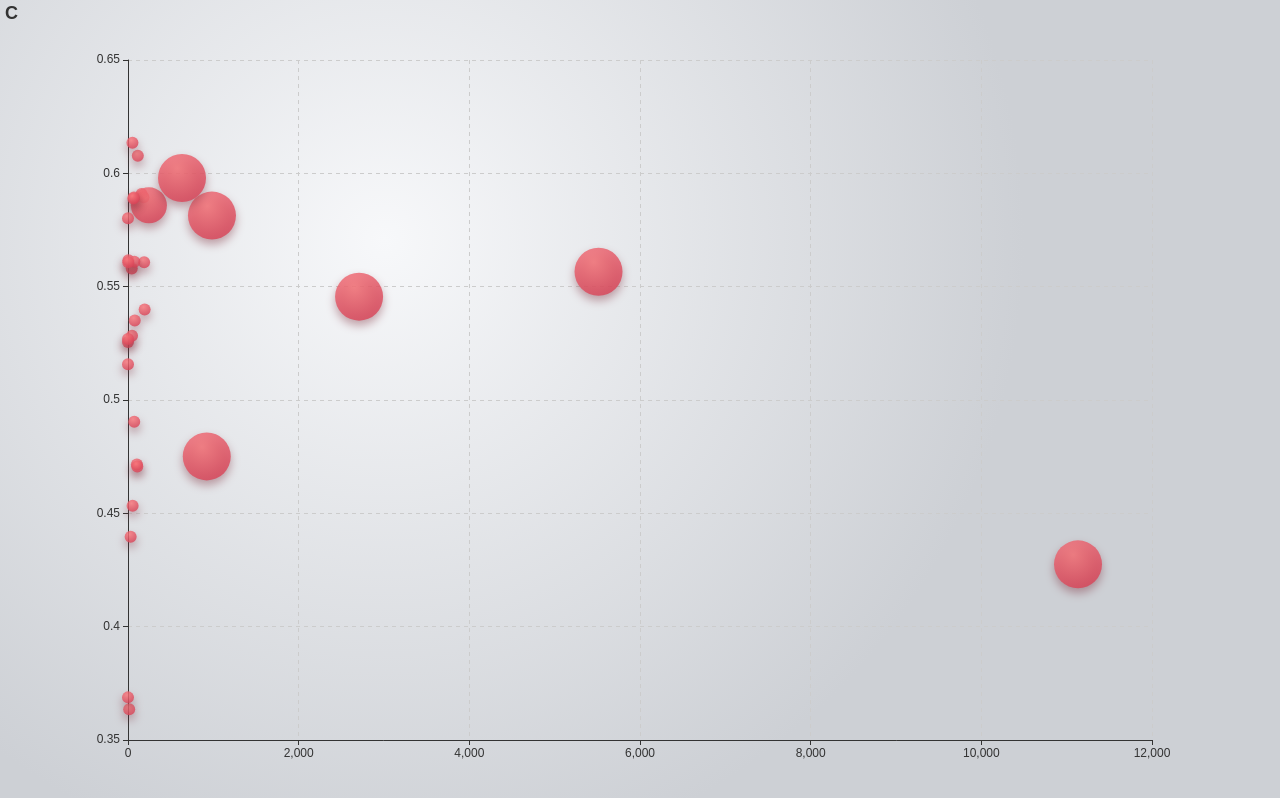
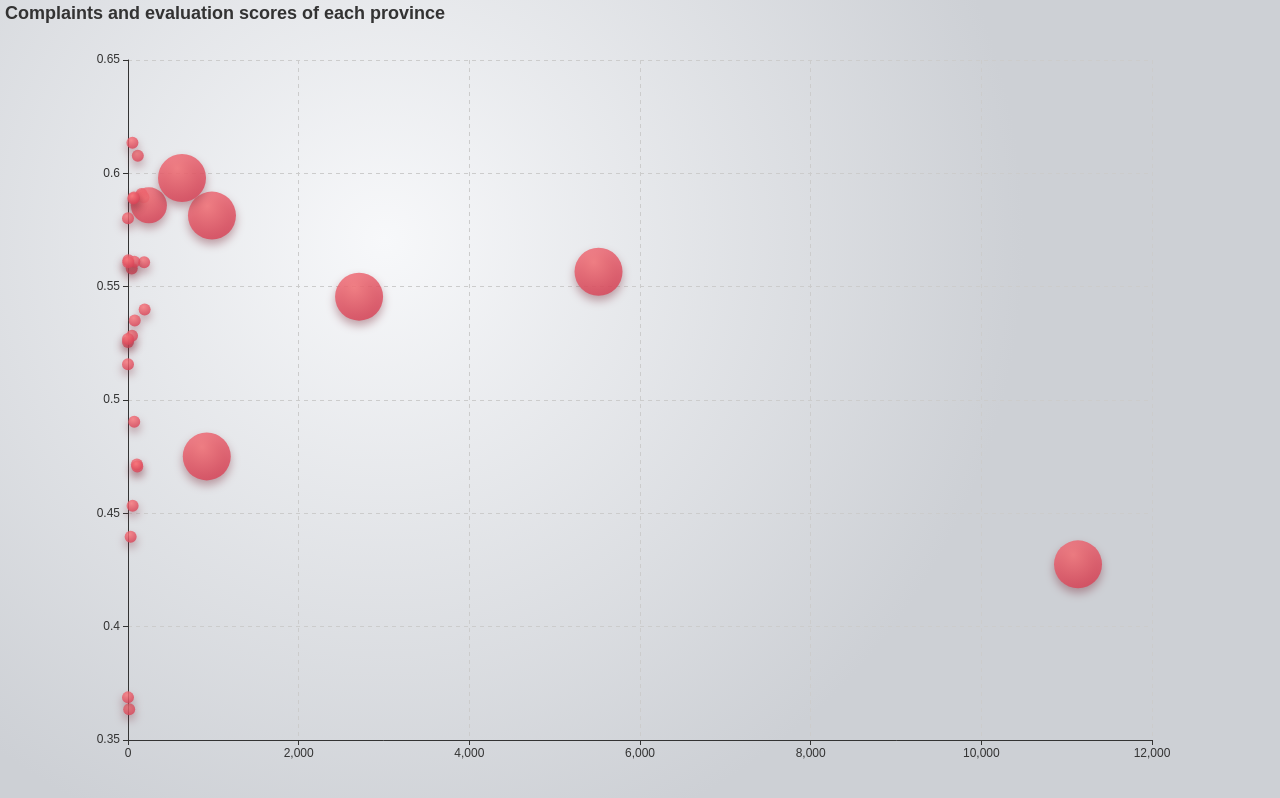
Before and after one commit to anndawn/scatter2, a plain HTML site: page index.html in a window 1280 px wide. Drawn offline with Linux system fonts and the light colour scheme.

Commit message:
Update index.html

```diff
--- a/index.html
+++ b/index.html
@@ -40,7 +40,7 @@ option = {
         color: '#cdd0d5'
     }]),
     title: {
-        text: 'C'
+        text: 'Complaints and evaluation scores of each province'
     },
     // legend: {
     //     right: 10,
```
